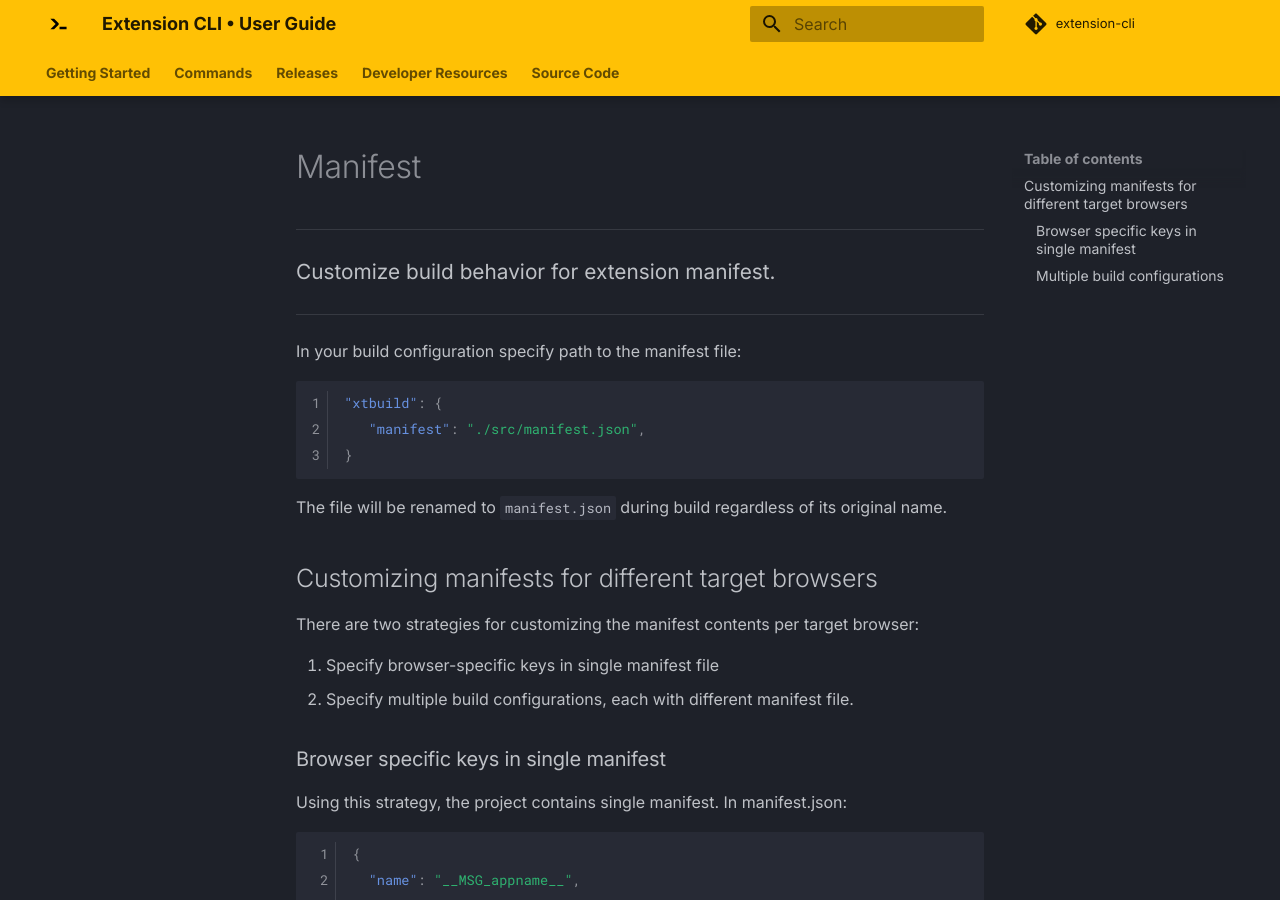
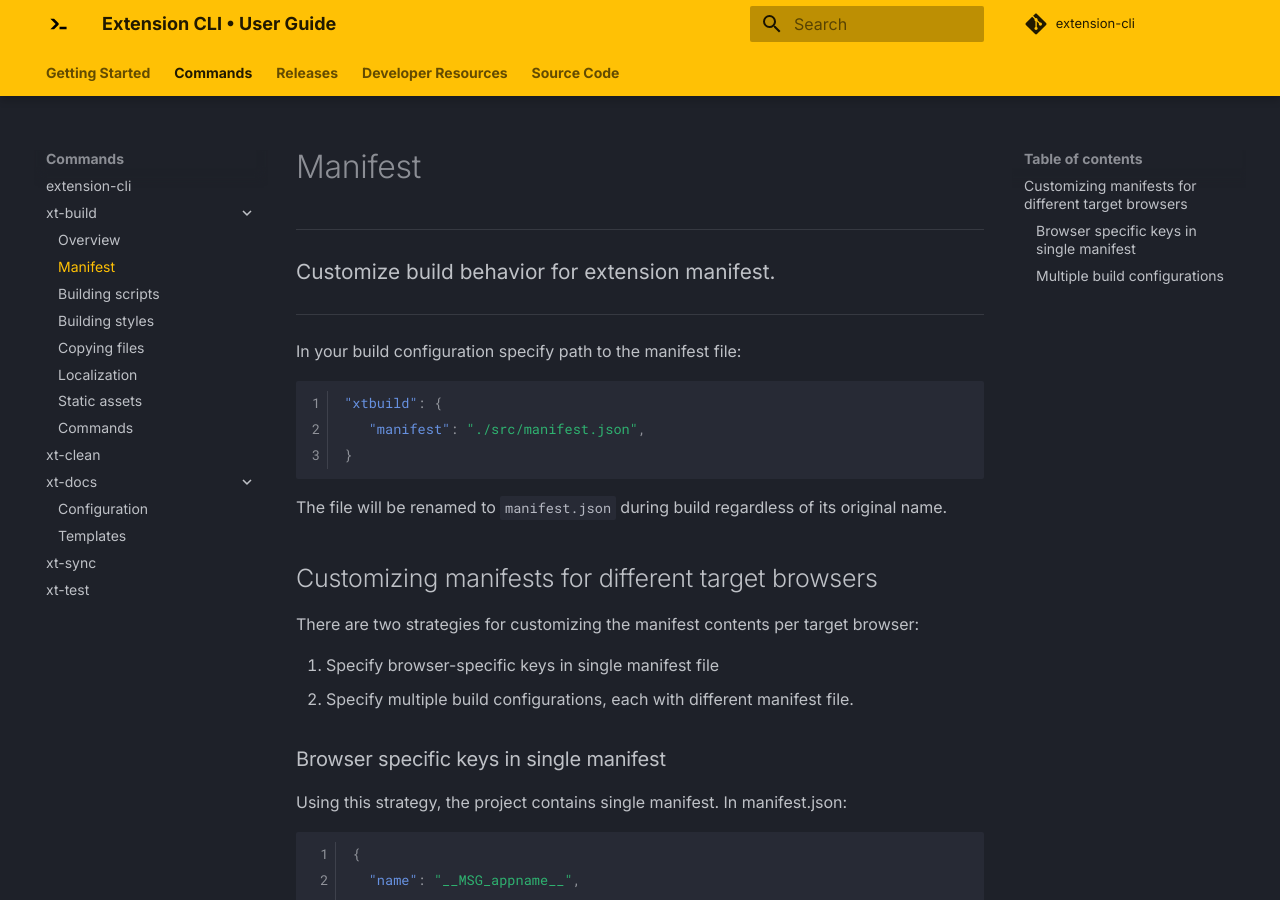
Before and after one commit to MobileFirstLLC/extension-cli, an MkDocs documentation site: the page built from guide/03-xt-build-manifest.md, in a window 1280 px wide and 900 px high. Built offline with MkDocs 1.6.1 and Material for MkDocs 9.7.7, drawn with Linux system fonts in a browser that asks for light colours; comment, search, counter and statistics services are not loaded.

Commit message:
docs: update user guide

```diff
--- a/mkdocs.yml
+++ b/mkdocs.yml
@@ -17,6 +17,7 @@
     - 'extension-cli': 08-xt-create.md
     - 'xt-build':
       - Overview: 03-xt-build.md
+      - Manifest: 03-xt-build-manifest.md
       - Building scripts: 03-xt-build-scripts.md
       - Building styles: 03-xt-build-styles.md
       - Copying files: 03-xt-build-copy.md
```
